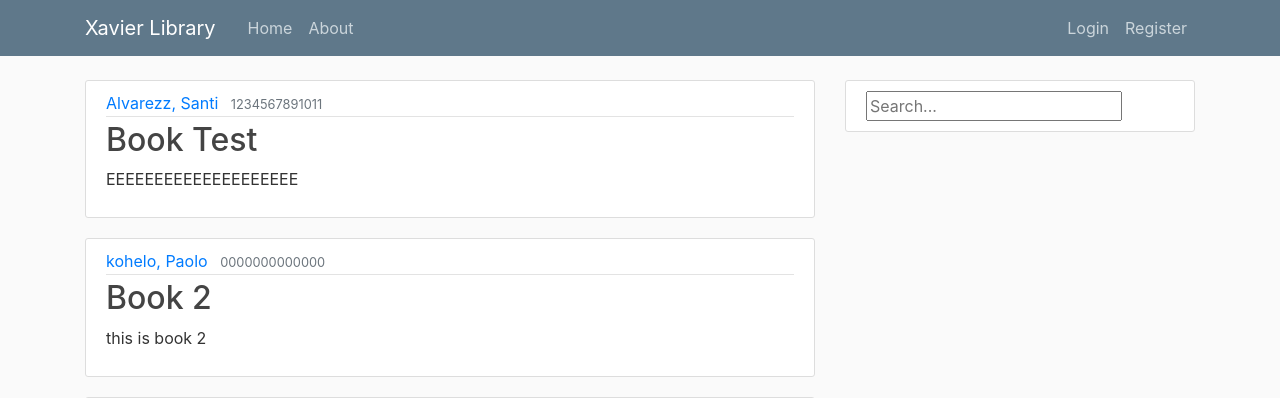
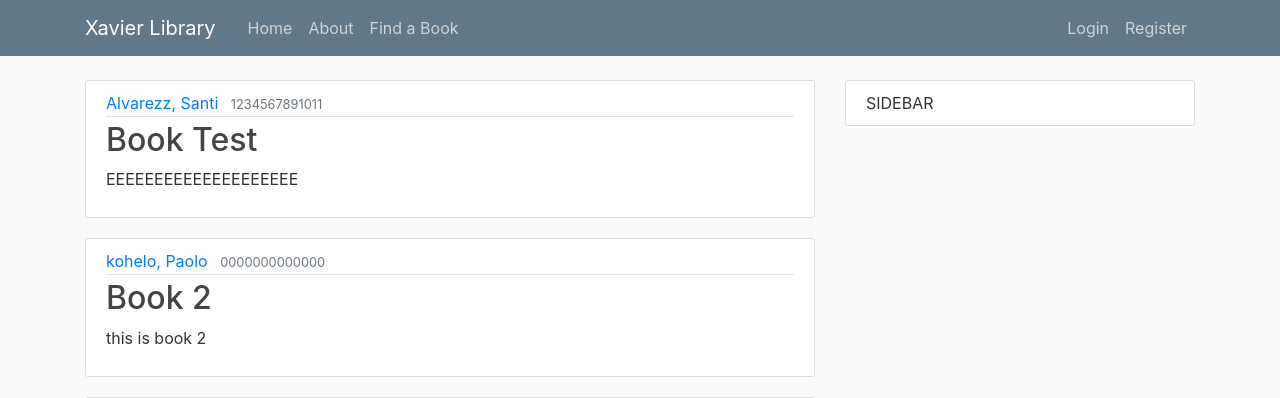
Before and after one commit to LorenzoCA1/SECURDEMP, a Django app: page / in a window 1280 px wide. Shown: the top 398 px of the page. Run offline with Django 3.2, Linux system fonts and the light colour scheme; data comes from the database, SQL or seed files in the repository; both versions use the stored data as it was after the commit; some libraries are stand-ins or nearby versions.

Commit message:
moved search to separate block

```diff
--- a/library/templates/library/base.html
+++ b/library/templates/library/base.html
@@ -21,49 +21,6 @@
 	<script src="https://code.jquery.com/jquery-3.4.1.slim.min.js" integrity="sha384-J6qa4849blE2+poT4WnyKhv5vZF5SrPo0iEjwBvKU7imGFAV0wwj1yYfoRSJoZ+n" crossorigin="anonymous"></script>
     <script src="https://cdn.jsdelivr.net/npm/popper.js@1.16.0/dist/umd/popper.min.js" integrity="sha384-Q6E9RHvbIyZFJoft+2mJbHaEWldlvI9IOYy5n3zV9zzTtmI3UksdQRVvoxMfooAo" crossorigin="anonymous"></script>
     <script src="https://stackpath.bootstrapcdn.com/bootstrap/4.4.1/js/bootstrap.min.js" integrity="sha384-wfSDF2E50Y2D1uUdj0O3uMBJnjuUD4Ih7YwaYd1iqfktj0Uod8GCExl3Og8ifwB6" crossorigin="anonymous"></script>
-
-	<script type="text/javascript">
-		$(document).ready(()=>{
-			var booklist = []
-			{% for book in books %}
-				bookitem = {
-					"id" : "{{book.id}}",
-					"title" : "{{book.title}}",
-					"summary" : "{{book.summary}}",
-					"author" : "{{book.author}}",
-					"isbn" : "{{book.isbn}}",
-				}
-				booklist.push(bookitem)
-			{% endfor %}
-			console.log(booklist)
-
-			$("#search").keydown((e)=>{
-				if(e.keyCode==13){
-					var search_text = $("#search").val()
-					$(".result_item").remove()
-
-					for(var i=0; i<booklist.length; i++){
-						console.log(booklist[i].title)
-						if(booklist[i].title.toLowerCase().includes(search_text.toLowerCase())){
-							$("#results").append('<div class="result_item">' +
-													'<article class="media content-section">' +
-													  '<div class="media-body">' +
-														'<div class="article-metadata">' +
-														  '<a class="mr-2" href="#">' + booklist[i].author + '</a>' +
-														  '<small class="text-muted">' + booklist[i].isbn + '</small>' +
-														'</div>' +
-														'<h2><a class="article-title" href="/book/' + booklist[i].id + '">' + booklist[i].title + '</a></h2>' +
-														'<p class="article-content">' + booklist[i].summary + '</p>' +
-													  '</div>' +
-													'</article>' +
-												'</div>')
-						}
-					}
-
-				}
-			});
-		});
-	</script>
 </head>
 <body>
 	<header class="site-header">
@@ -77,6 +34,7 @@
 	        <div class="navbar-nav mr-auto">
 	          <a class="nav-item nav-link" href="{% url 'library-home'%}">Home</a>
 	          <a class="nav-item nav-link" href="{% url 'library-about'%}">About</a>
+	          <a class="nav-item nav-link" href="{% url 'library-search'%}">Find a Book</a>
 	        </div>
 	        <!-- Navbar Right Side -->
 	        <div class="navbar-nav">
@@ -108,8 +66,7 @@
 	    <div class="col-md-4">
 	      <div class="content-section">
 			  <!-- SIDEBAR CONTENT -->
-			  <input type="text" id="search" placeholder="Search..."/>
-			  <div id="results"></div>
+			  SIDEBAR
 	      </div>
 	    </div>
 	  </div>
--- a/library/urls.py
+++ b/library/urls.py
@@ -1,10 +1,11 @@
 from django.urls import path
-from .views import BookListView, BookDetailView,BookCreateView
+from .views import BookListView, BookDetailView,BookCreateView, BookSearchView
 from.import views
 
 urlpatterns = [
     path('', BookListView.as_view(), name='library-home'), #path('', views.home, name='library-home'),
     path('about/', views.about, name='library-about'),
+    path('search/', BookSearchView.as_view(), name='library-search'),
     path('book/<int:pk>/',BookDetailView.as_view(), name='book-detail'),#path('book/<book>',views.book, name='library-book'),
     path('book/add/',BookCreateView.as_view(),name='book-create'),
 ]
--- a/library/views.py
+++ b/library/views.py
@@ -47,6 +47,11 @@ class BookCreateView(CreateView):
 def about(request):
 	return render(request, 'library/about.html',{'title':'About'})
 
+class BookSearchView(ListView):
+	model = Book
+	template_name = 'library/search.html'
+	context_object_name = 'books'
+
 #def book(request,book):
 #	book = Book.objects.get(title=book)
 #	comments = book
```
Also changed, not shown: library/templates/library/search.html (added, +53 -0 lines), db.sqlite3.
